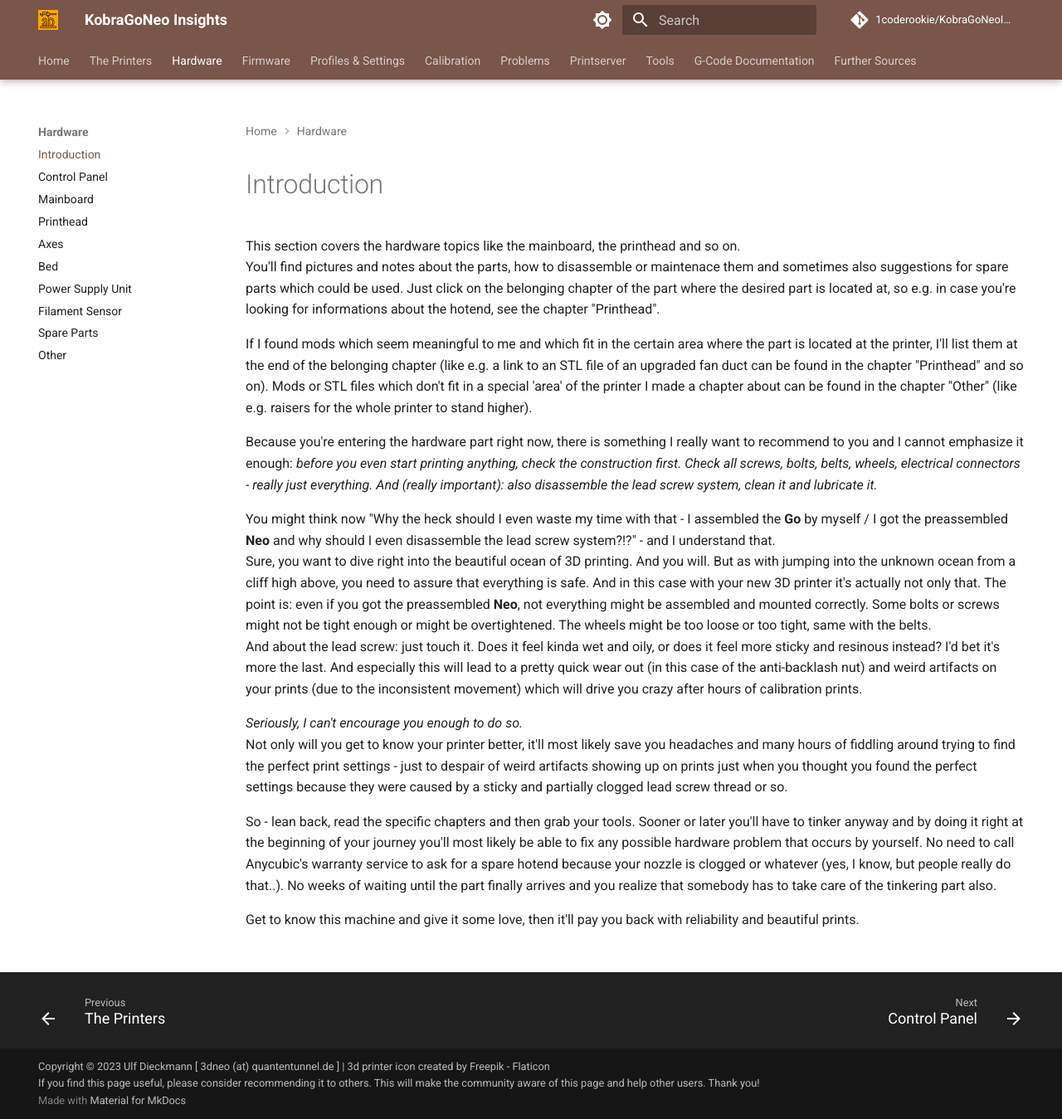
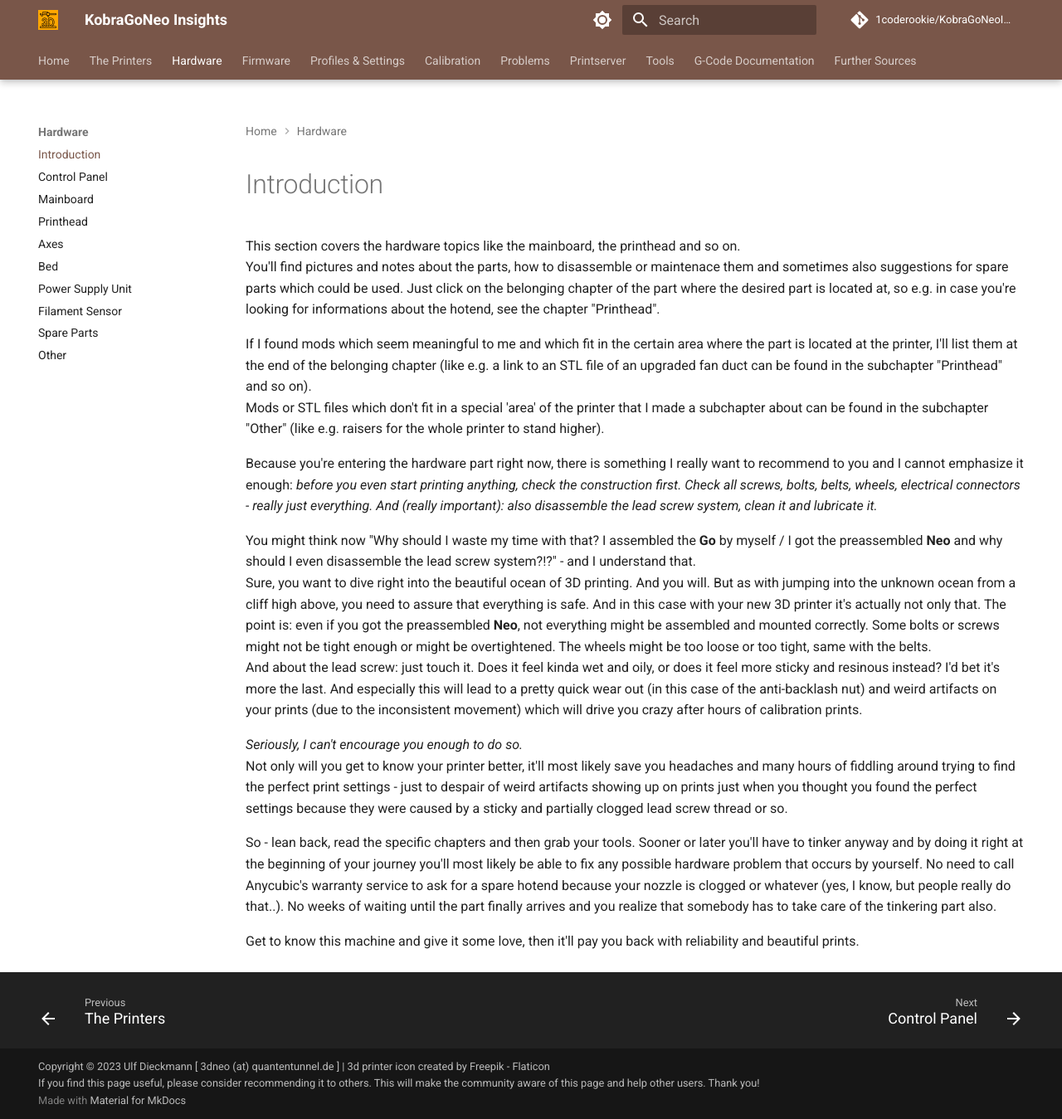
Before and after one commit to 1coderookie/KobraGoNeoInsights, an MkDocs documentation site: the page built from docs/hardware/hw_index.md, in a window 1280 px wide and 1349 px high. Shown: the whole window at 83% size. Built offline with MkDocs 1.6.1 and Material for MkDocs 9.7.7, drawn with Linux system fonts in a browser that asks for light colours; comment, search, counter and statistics services are not loaded.

Commit message:
Update hw_index.md

```diff
--- a/docs/hardware/hw_index.md
+++ b/docs/hardware/hw_index.md
@@ -4,12 +4,13 @@
 This section covers the hardware topics like the mainboard, the printhead and so on.
 You'll find pictures and notes about the parts, how to disassemble or maintenace them and sometimes also suggestions for spare parts which could be used. Just click on the belonging chapter of the part where the desired part is located at, so e.g. in case you're looking for informations about the hotend, see the chapter "Printhead".
 
-If I found mods which seem meaningful to me and which fit in the certain area where the part is located at the printer, I'll list them at the end of the belonging chapter (like e.g. a link to an STL file of an upgraded fan duct can be found in the chapter "Printhead" and so on). Mods or STL files which don't fit in a special 'area' of the printer I made a chapter about can be found in the chapter "Other" (like e.g. raisers for the whole printer to stand higher).
+If I found mods which seem meaningful to me and which fit in the certain area where the part is located at the printer, I'll list them at the end of the belonging chapter (like e.g. a link to an STL file of an upgraded fan duct can be found in the subchapter "Printhead" and so on).
+Mods or STL files which don't fit in a special 'area' of the printer that I made a subchapter about can be found in the subchapter "Other" (like e.g. raisers for the whole printer to stand higher).
 
 Because you're entering the hardware part right now, there is something I really want to recommend to you and I cannot emphasize it enough:
 *before you even start printing anything, check the construction first. Check all screws, bolts, belts, wheels, electrical connectors - really just everything. And (really important): also disassemble the lead screw system, clean it and lubricate it.*
 
-You might think now "Why the heck should I even waste my time with that - I assembled the **Go** by myself / I got the preassembled **Neo** and why should I even disassemble the lead screw system?!?" - and I understand that.
+You might think now "Why should I waste my time with that? I assembled the **Go** by myself / I got the preassembled **Neo** and why should I even disassemble the lead screw system?!?" - and I understand that.
 Sure, you want to dive right into the beautiful ocean of 3D printing. And you will. But as with jumping into the unknown ocean from a cliff high above, you need to assure that everything is safe. And in this case with your new 3D printer it's actually not only that. The point is: even if you got the preassembled **Neo**, not everything might be assembled and mounted correctly. Some bolts or screws might not be tight enough or might be overtightened. The wheels might be too loose or too tight, same with the belts.
 And about the lead screw: just touch it. Does it feel kinda wet and oily, or does it feel more sticky and resinous instead? I'd bet it's more the last. And especially this will lead to a pretty quick wear out (in this case of the anti-backlash nut) and weird artifacts on your prints (due to the inconsistent movement) which will drive you crazy after hours of calibration prints.
 
```
